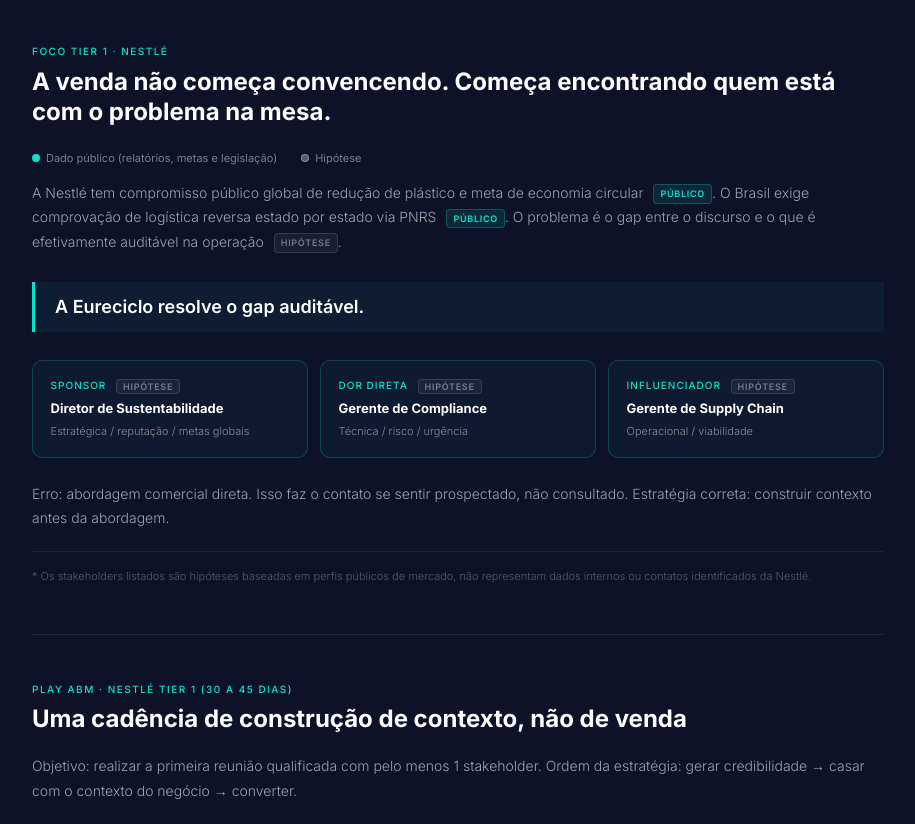
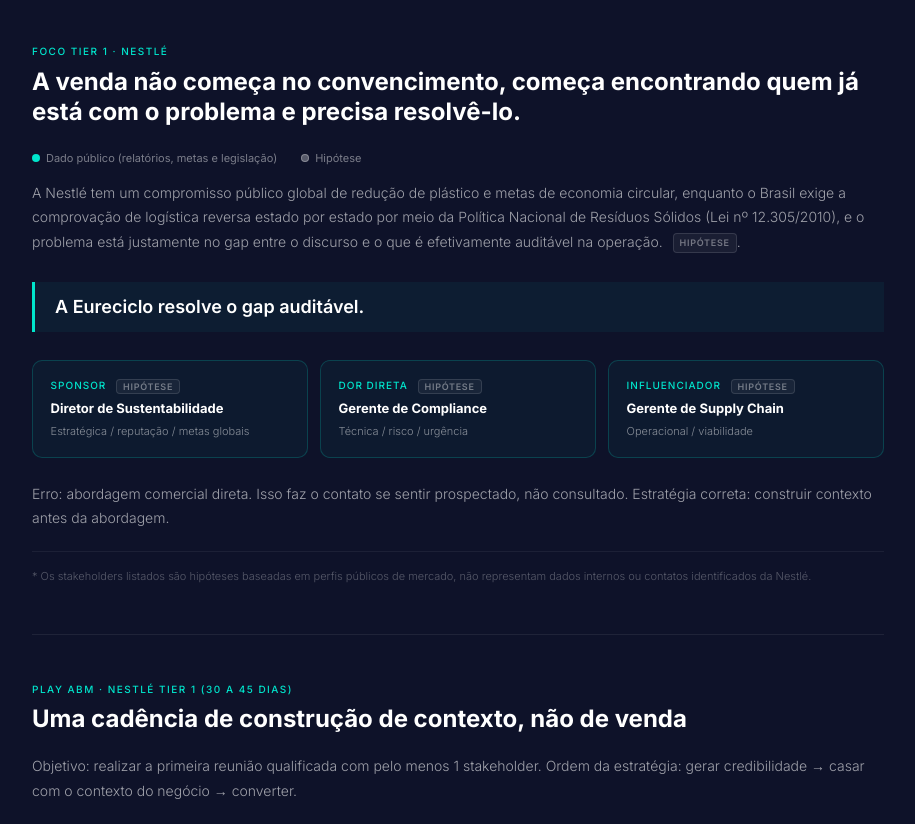
Before and after one commit to tatianeabib/case-bowe, a plain HTML site: page index.html in a window 1280 px wide. Shown: the part 1391-2215 px from the top of the page, without its empty margins (182-1097 px from the left). Drawn offline with Linux system fonts and the light colour scheme.

Commit message:
Update index.html

```diff
--- a/index.html
+++ b/index.html
@@ -564,7 +564,7 @@
 
   <div class="bw-section">
     <span class="bw-label">Foco Tier 1 · Nestlé</span>
-    <h2 class="bw-h2">A venda não começa convencendo. Começa encontrando quem está com o problema na mesa.</h2>
+    <h2 class="bw-h2">A venda não começa no convencimento, começa encontrando quem já está com o problema e precisa resolvê-lo.</h2>
 
     <div class="bw-legend">
       <div class="bw-legend-item"><div class="bw-legend-dot public"></div> Dado público (relatórios, metas e legislação)</div>
@@ -572,7 +572,7 @@
     </div>
 
     <p class="bw-body" style="margin-top:1rem;">
-      A Nestlé tem compromisso público global de redução de plástico e meta de economia circular <span class="tag-public">Público</span>. O Brasil exige comprovação de logística reversa estado por estado via PNRS <span class="tag-public">Público</span>. O problema é o gap entre o discurso e o que é efetivamente auditável na operação <span class="tag-hypo">Hipótese</span>.
+    A Nestlé tem um compromisso público global de redução de plástico e metas de economia circular, enquanto o Brasil exige a comprovação de logística reversa estado por estado por meio da Política Nacional de Resíduos Sólidos (Lei nº 12.305/2010), e o problema está justamente no gap entre o discurso e o que é efetivamente auditável na operação. <span class="tag-hypo">Hipótese</span>.
     </p>
 
     <div class="bw-pull">
```
